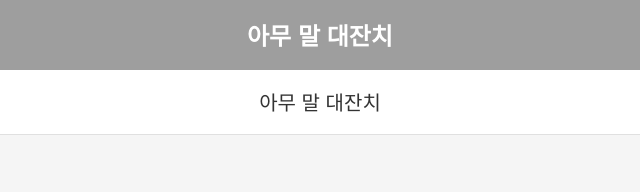
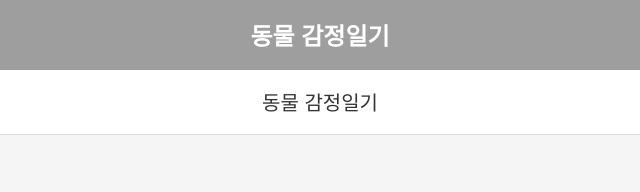
Before and after one commit to yoondonggyu/KakaoTechBootcamp-Frontend, a plain HTML site: page index.html in a window 1280 px wide. Shown: the top 192 px of the page, 320-960 px from the left. Drawn offline with Linux system fonts and the light colour scheme.

Commit message:
refactor: 아무 말 대잔치 → 동물 감정일기 브랜딩 변경

```diff
--- a/css/index.css
+++ b/css/index.css
@@ -1,5 +1,5 @@
 /* ========================================
-   아무 말 대잔치 - Global Styles
+   동물 감정일기 - Global Styles
    ======================================== */
 
 /* CSS Variables */
--- a/index.html
+++ b/index.html
@@ -4,8 +4,8 @@
 <head>
   <meta charset="UTF-8">
   <meta name="viewport" content="width=device-width, initial-scale=1.0">
-  <title>아무 말 대잔치</title>
-  <meta name="description" content="아무 말 대잔치 - 자유롭게 이야기를 나누는 게시판">
+  <title>동물 감정일기</title>
+  <meta name="description" content="동물 감정일기 - 자유롭게 이야기를 나누는 게시판">
   <link rel="preconnect" href="https://fonts.googleapis.com">
   <link rel="preconnect" href="https://fonts.gstatic.com" crossorigin>
   <link href="https://fonts.googleapis.com/css2?family=Noto+Sans+KR:wght@400;500;600;700&display=swap" rel="stylesheet">
@@ -18,7 +18,7 @@
     <button class="header-back" id="header-back-btn" onclick="goBack()" style="display: none;">
       &lt;
     </button>
-    <h1 class="header-title">아무 말 대잔치</h1>
+    <h1 class="header-title">동물 감정일기</h1>
     <div class="header-profile" id="header-profile-btn" onclick="Auth.handleLogout()" style="display: none;">
       <svg viewBox="0 0 24 24">
         <path
@@ -29,7 +29,7 @@
 
   <!-- Title Bar -->
   <div class="title-bar">
-    <h1>아무 말 대잔치</h1>
+    <h1>동물 감정일기</h1>
   </div>
 
   <!-- ========================================
@@ -122,7 +122,7 @@
     <div class="container">
       <div class="posts-welcome">
         안녕하세요,<br>
-        <strong>아무 말 대잔치</strong> 게시판 입니다.
+        <strong>동물 감정일기</strong> 게시판 입니다.
       </div>
 
       <div class="posts-header">
```
Also changed, not shown: 1 other file.
